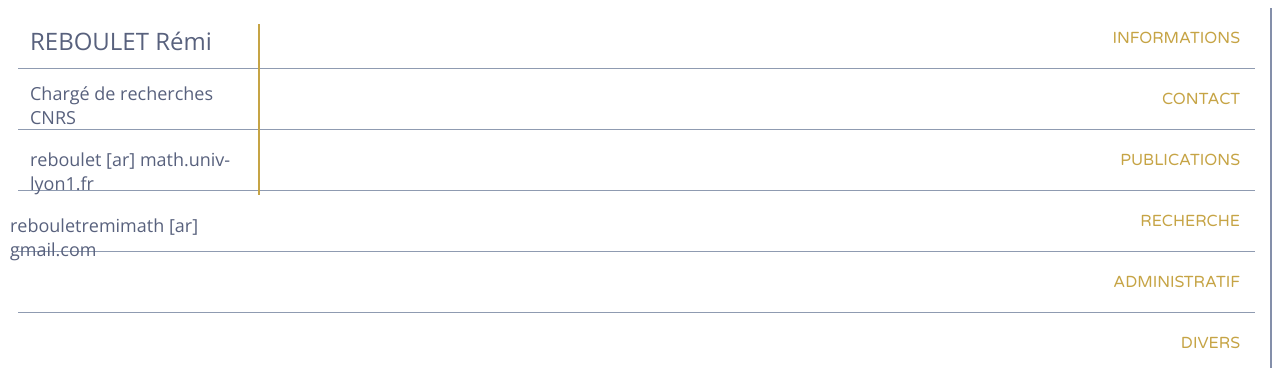
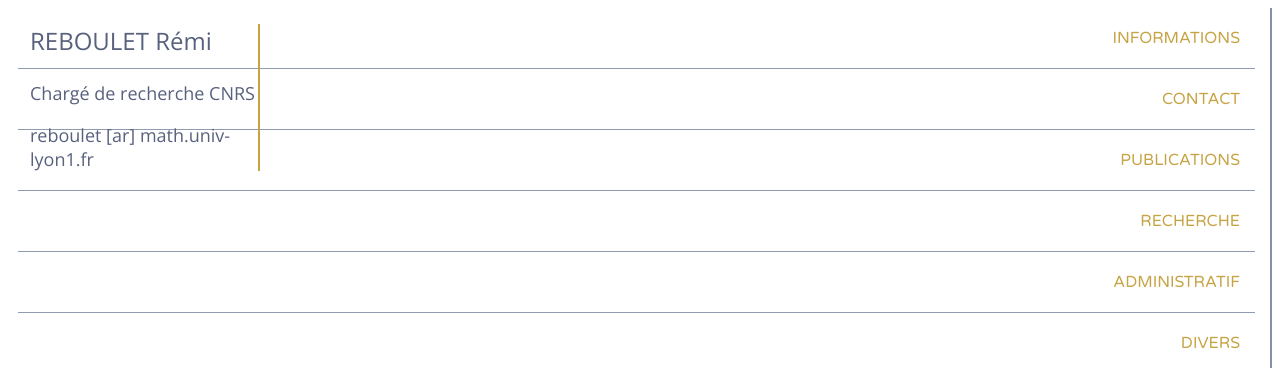
Before and after one commit to rebouletremimath/rebouletremimath.github.io, a plain HTML site: page index.html in a window 1280 px wide. Shown: the top 368 px of the page. Drawn offline with nearby package versions, Linux system fonts and the light colour scheme.

Commit message:
Update index.html

```diff
--- a/index.html
+++ b/index.html
@@ -22,9 +22,8 @@
 <div class="sidenav">
   <div class="sidenav_top">
     <div class="sidebar1"><p style="font-size:24px;">REBOULET Rémi</p>
-    <p style="font-size:18px;">Chargé de recherches CNRS</p></div>
+    <p style="font-size:18px;">Chargé de recherche CNRS</p></div>
     <p style="font-size:18px;">reboulet [ar] math.univ-lyon1.fr</p></div>
-    <p style="font-size:18px;">rebouletremimath [ar] gmail.com</p></div>
   </div>
 
   <div class="sidenav_bottom">
```
